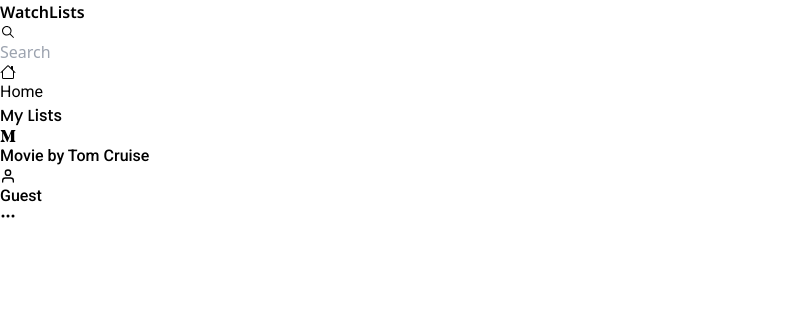
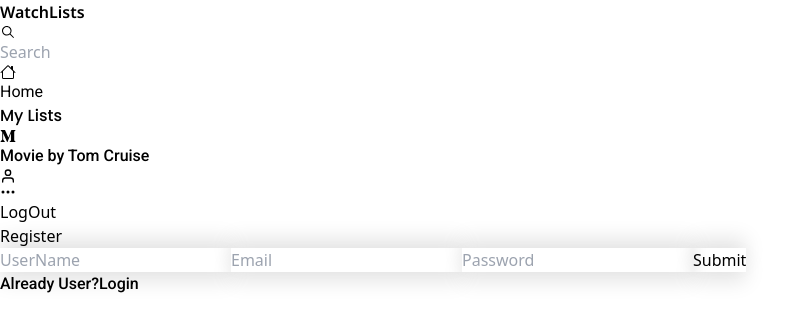
Before and after one commit to Sonu-77/Movie-Watchlist-App, a React (Vite) app in the folder MovieWatchListApp/: page /register in a window 1280 px wide. Shown: the top 332 px of the page, without its empty margins (0-810 px from the left). Built offline with nearby package versions, Linux system fonts and the light colour scheme; a web font is replaced by a local one.

Commit message:
authentic register and login done and localstorage

```diff
--- a/MovieWatchListApp/src/App.jsx
+++ b/MovieWatchListApp/src/App.jsx
@@ -2,6 +2,8 @@ import { Route,Routes } from "react-router-dom"
 import Navbar from "./components/Navbar"
 import Home from "./components/Home"
 import MyList from "./components/MyList"
+import Login from "./components/Login"
+import Register from "./components/Register"
 
 
 function App() {
@@ -13,6 +15,8 @@ function App() {
     <Routes>
       <Route path="/" element={<Home/>} />
       <Route path="mylist" element={ <MyList></MyList>} />
+      <Route path="login" element={<Login/>} />
+      <Route path="register" element={<Register/>} />
 
     </Routes>
 
--- /dev/null
+++ b/MovieWatchListApp/src/components/Login.css
@@ -0,0 +1,3 @@
+.custom-shadow{
+    box-shadow: 0 10px 20px rgba(4, 4, 4, 0.1), 0 -10px 20px rgba(0, 0, 0, 0.1);
+}
--- /dev/null
+++ b/MovieWatchListApp/src/components/Login.jsx
@@ -0,0 +1,87 @@
+import React, { useState } from "react";
+import "./Login.css";
+import { NavLink } from "react-router-dom";
+import { useNavigate } from "react-router-dom";
+
+function Login() {
+  const [input, setInput] = useState({
+    email:"",
+    password:""
+
+  });
+
+  const navigate = useNavigate()
+
+  const handleSubmit=(e)=>{
+    e.preventDefault()
+
+    const loggedUser = JSON.parse(localStorage.getItem("user"))
+    if(input.email===loggedUser.email && input.password===loggedUser.password){
+        navigate("/")
+    }else{
+        alert("u have entered wrong password")
+    }
+  }
+
+
+
+  return (
+    <>
+      <div className="sm:w-full lg:p-[1vw]  lg:w-[40vw] lg:min-h-[20vw] border-[0.01vw]  shadow-lg flex flex-col justify-center items-center rounded  lg:mt-[10vw] sm:mt-[20vw] lg:ml-[30vw]    ">
+        <div className="  sm:mb-[5vw] lg:mb-[2vw]  ">
+          <h3 className="sm:text-[6vw] lg:text-[2vw] font-bold uppercase ">
+            Login
+          </h3>
+        </div>
+        <div>
+          <form className="sm:flex sm:w-[90vw] lg:w-[30vw]  sm:flex-col sm:justify-center sm:items-center sm:gap-[4vw] lg:gap-[1.5vw]"
+            onSubmit={handleSubmit}
+          >
+
+            <input
+              className="custom-shadow lg:h-[3.5vw]  sm:w-full sm:h-[12vw] sm:pl-[4vw] lg:pl-[1vw] placeholder:sm:text-[#000000] sm:placeholder:pl-[2vw] lg:placeholder:pl-[0.01vw]  outline-none"
+              required
+              type="email"
+              name="email"
+              value={input.email}
+              onChange={(e)=>setInput({
+                ...input,[e.target.name]:e.target.value
+              })}
+              placeholder="Email"
+            />
+            <input
+              className="custom-shadow lg:h-[3.5vw]  sm:w-full sm:h-[12vw] sm:pl-[4vw] lg:pl-[1vw] placeholder:sm:text-[#000000] sm:placeholder:pl-[2vw] lg:placeholder:pl-[0.01vw]  outline-none"
+              required
+              type="password"
+              name="password"
+              value={input.name}
+              onChange={(e)=>setInput({
+                ...input,[e.target.name]:e.target.value
+              })}
+              placeholder="Password"
+            />
+
+            <button
+              className="custom-shadow sm:w-[25vw]  lg:w-[6vw] lg:h-[2vw]  bg-[#f34040]  sm:text-[#ffff] sm:text-[3.4vw] lg:text-[1.1vw] rounded sm:h-[10vw] uppercase font-bold  outline-none"
+              type="submit"
+            >
+              Submit
+            </button>
+          </form>
+        </div>
+        <div className="lg:w-[20vw] lg:h-[3vw] lg:mt-[2vw] flex justify-center items-center ">
+          <h3 className="roboto-medium lg:text-[1.2vw] tracking-wide  text-[#778da9] ">
+            Don't have account?
+            <NavLink to="/register">
+              <span className="text-[#003049] lg:ml-[0.5vw] uppercase underline">
+                Register
+              </span>
+            </NavLink>
+          </h3>
+        </div>
+      </div>
+    </>
+  );
+}
+
+export default Login;
--- a/MovieWatchListApp/src/components/Navbar.jsx
+++ b/MovieWatchListApp/src/components/Navbar.jsx
@@ -1,5 +1,5 @@
-import React from "react";
-import { Link, NavLink } from "react-router-dom";
+import React, { useState } from "react";
+import { Link, NavLink, useNavigate } from "react-router-dom";
 import { IoIosSearch } from "react-icons/io";
 import { BsHouse } from "react-icons/bs";
 import { FaMediumM } from "react-icons/fa";
@@ -7,6 +7,23 @@ import { FiUser } from "react-icons/fi";
 import { BsThreeDots } from "react-icons/bs";
 
 function Navbar() {
+  const [menu,setMenu]= useState('hidden')
+
+  const navigate = useNavigate()
+
+  const userDetail =JSON.parse(localStorage.getItem("user"))
+
+  const handleMenu= ()=>{
+    setMenu((previous)=>(previous=="hidden"? "flex":"hidden"))
+
+  }
+
+  const handleLogOut = ()=>{
+    localStorage.removeItem("user")
+    setMenu((previous)=>(previous=="hidden"? "flex":"hidden"))
+    navigate("/register")
+  }
+
   return (
     <>
       <div className="lg:fixed top-0 lg:h-[100vh] lg:w-[16vw]  lg:flex lg:flex-col lg:items-center border-r-[0.03vw] rounded-r-sm  ">
@@ -55,9 +72,16 @@ function Navbar() {
           </div>
           <div className="lg:w-[10vw] relative  lg:flex lg:justify-between lg:ml-[0.4vw] lg:items-center ">
             <h2 className="roboto-medium  absolute lg:w-[7vw] lg:h-[2vw] lg:flex  items-center  text-[#676666] tracking-wide lg:text-[0.8vw] overflow-hidden   ">
-              Guest
+
+
+
             </h2>
-            <BsThreeDots className=" absolute right-0" />
+            <BsThreeDots className=" absolute right-0" onClick={handleMenu} />
+          </div>
+          <div className= {`absolute lg:w-[5vw] ${menu} lg:h-[3vw] bg-slate-400 lg:bottom-[2.7vw] lg:right-0 flex flex-col justify-center items-center`}  >
+            <h4 onClick={handleLogOut}>LogOut</h4>
+
+
           </div>
         </div>
       </div>
--- /dev/null
+++ b/MovieWatchListApp/src/components/Register.jsx
@@ -0,0 +1,95 @@
+import React, { useState } from "react";
+import { NavLink } from "react-router-dom";
+import { useNavigate } from "react-router-dom";
+
+function Register() {
+
+    const [input,setInput]=useState({
+        name:"",
+        email:"",
+        password:""
+    })
+
+    const navigate = useNavigate()
+
+
+    const handleSubmit= (e)=>{
+        e.preventDefault()
+
+        localStorage.setItem("user",JSON.stringify(input))
+        navigate("/login")
+
+    }
+
+
+  return (
+    <>
+      <div className="sm:w-full lg:p-[1vw]  lg:w-[40vw] lg:min-h-[20vw] border-[0.01vw]  shadow-lg flex flex-col justify-center items-center rounded  lg:mt-[10vw] sm:mt-[20vw] lg:ml-[30vw]    ">
+        <div className="  sm:mb-[5vw] lg:mb-[2vw]  ">
+          <h3 className="sm:text-[6vw] lg:text-[2vw] font-bold uppercase ">
+            Register
+          </h3>
+        </div>
+        <div>
+          <form className="sm:flex sm:w-[90vw] lg:w-[30vw]  sm:flex-col sm:justify-center sm:items-center sm:gap-[4vw] lg:gap-[1.5vw]"
+            onSubmit={handleSubmit}
+          >
+            <input
+              className="custom-shadow lg:h-[3.5vw] capitalize  sm:w-full sm:h-[12vw] sm:pl-[4vw] lg:pl-[1vw]  placeholder:sm:text-[#000000] sm:placeholder:pl-[2vw] lg:placeholder:pl-[0.01vw]  outline-none"
+              required
+              type="text"
+              name="name"
+              value={input.name}
+              onChange={(e)=>setInput({
+                ...input,[e.target.name]:e.target.value
+              })}
+              placeholder="UserName"
+            />
+
+            <input
+              className="custom-shadow lg:h-[3.5vw]  sm:w-full sm:h-[12vw] sm:pl-[4vw] lg:pl-[1vw] placeholder:sm:text-[#000000] sm:placeholder:pl-[2vw] lg:placeholder:pl-[0.01vw]  outline-none"
+              required
+              type="email"
+              name="email"
+              value={input.email}
+              onChange={(e)=>setInput({
+                ...input,[e.target.name]:e.target.value
+              })}
+              placeholder="Email"
+            />
+            <input
+              className="custom-shadow lg:h-[3.5vw]  sm:w-full sm:h-[12vw] sm:pl-[4vw] lg:pl-[1vw] placeholder:sm:text-[#000000] sm:placeholder:pl-[2vw] lg:placeholder:pl-[0.01vw]  outline-none"
+              required
+              type="password"
+              name="password"
+              value={input.password}
+              onChange={(e)=>setInput({
+                ...input,[e.target.name]:e.target.value
+              })}
+              placeholder="Password"
+            />
+
+            <button
+              className="custom-shadow sm:w-[25vw]  lg:w-[6vw] lg:h-[2vw]  bg-[#f34040]  sm:text-[#ffff] sm:text-[3.4vw] lg:text-[1.1vw] rounded sm:h-[10vw] uppercase font-bold  outline-none"
+              type="submit"
+            >
+              Submit
+            </button>
+          </form>
+        </div>
+        <div className="lg:w-[20vw] lg:h-[3vw] lg:mt-[2vw] flex justify-center items-center ">
+          <h3 className="roboto-medium lg:text-[1.2vw] tracking-wide text-[#778da9] ">
+            Already User?
+            <NavLink to="/login">
+              <span className="text-[#003049] lg:ml-[0.5vw] uppercase underline">
+                Login
+              </span>
+            </NavLink>
+          </h3>
+        </div>
+      </div>
+    </>
+  );
+}
+
+export default Register;
```
